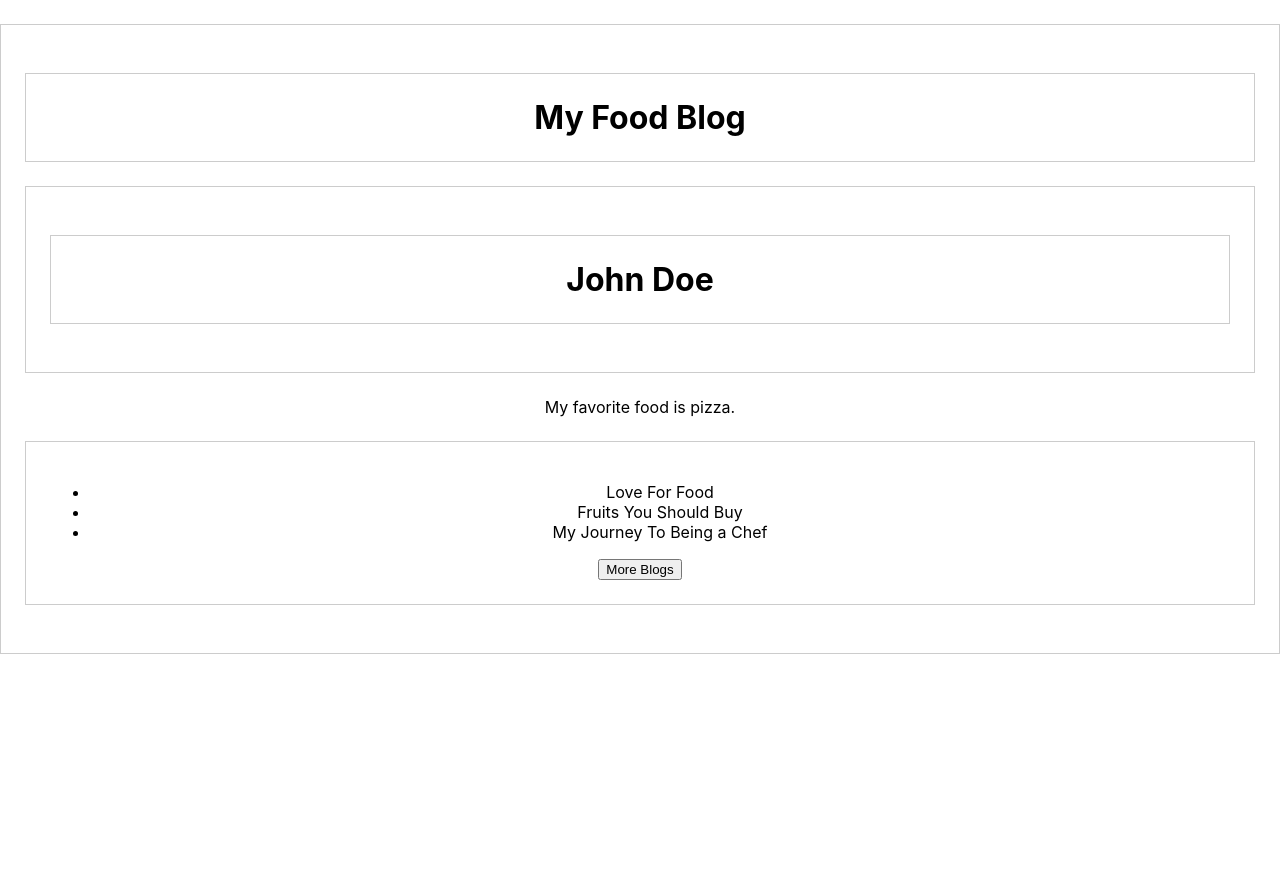
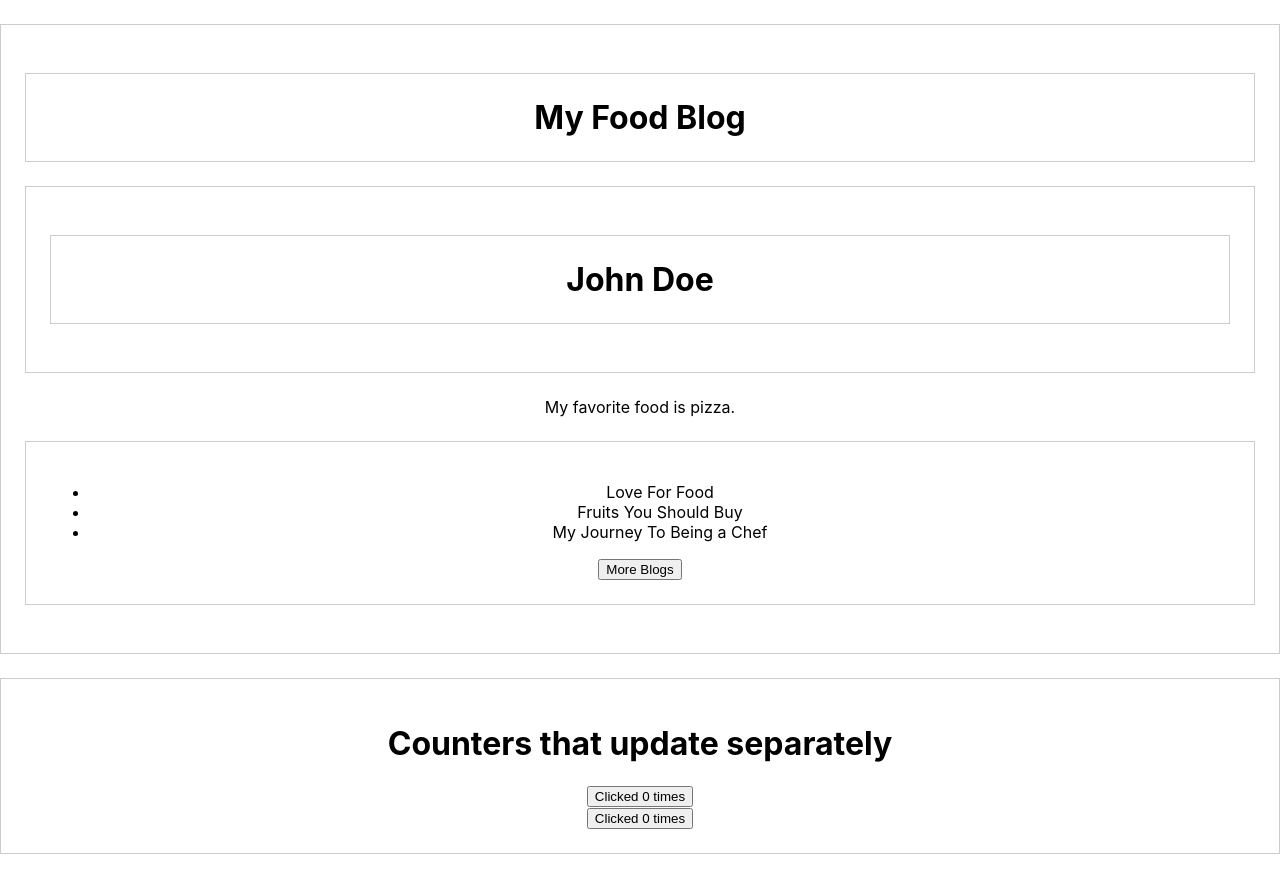
Before and after one commit to Kigen29/React-Fundamentals, a React (Create React App) app: page / in a window 1280 px wide. Before the commit the page ends 800 px from the top, so only its background shows below. Built offline with nearby package versions, Linux system fonts and the light colour scheme.

Commit message:
feat: Task 1 - Updating the Screen

```diff
--- a/src/App.js
+++ b/src/App.js
@@ -1,10 +1,12 @@
 import './App.css';
+import Counter from './components/Counter';
 import Foodblog from './components/Foodblog';
 
 function App() {
   return (
     <div >
       <Foodblog/>
+      <Counter/>
 
     </div>
   );
--- /dev/null
+++ b/src/components/Counter.js
@@ -0,0 +1,28 @@
+import { useState } from 'react';
+import React from "react";
+
+
+export default function Counter() {
+  return (
+    <div className='item'>
+      <h1>Counters that update separately</h1>
+      <MyButton />
+      <br />
+      <MyButton />
+    </div>
+  );
+}
+
+function MyButton() {
+  const [count, setCount] = useState(0);
+
+  function handleClick() {
+    setCount(count + 1);
+  }
+
+  return (
+    <button onClick={handleClick}>
+      Clicked {count} times
+    </button>
+  );
+}
```
